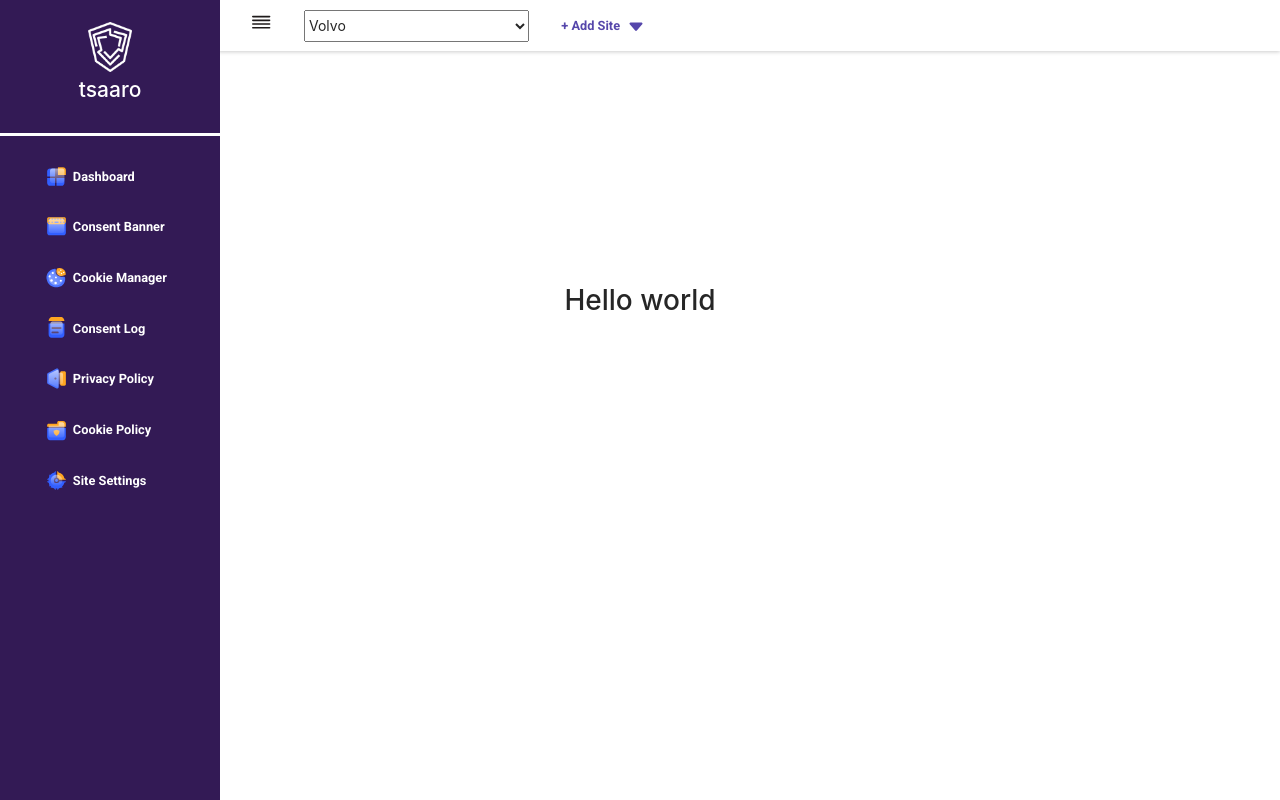
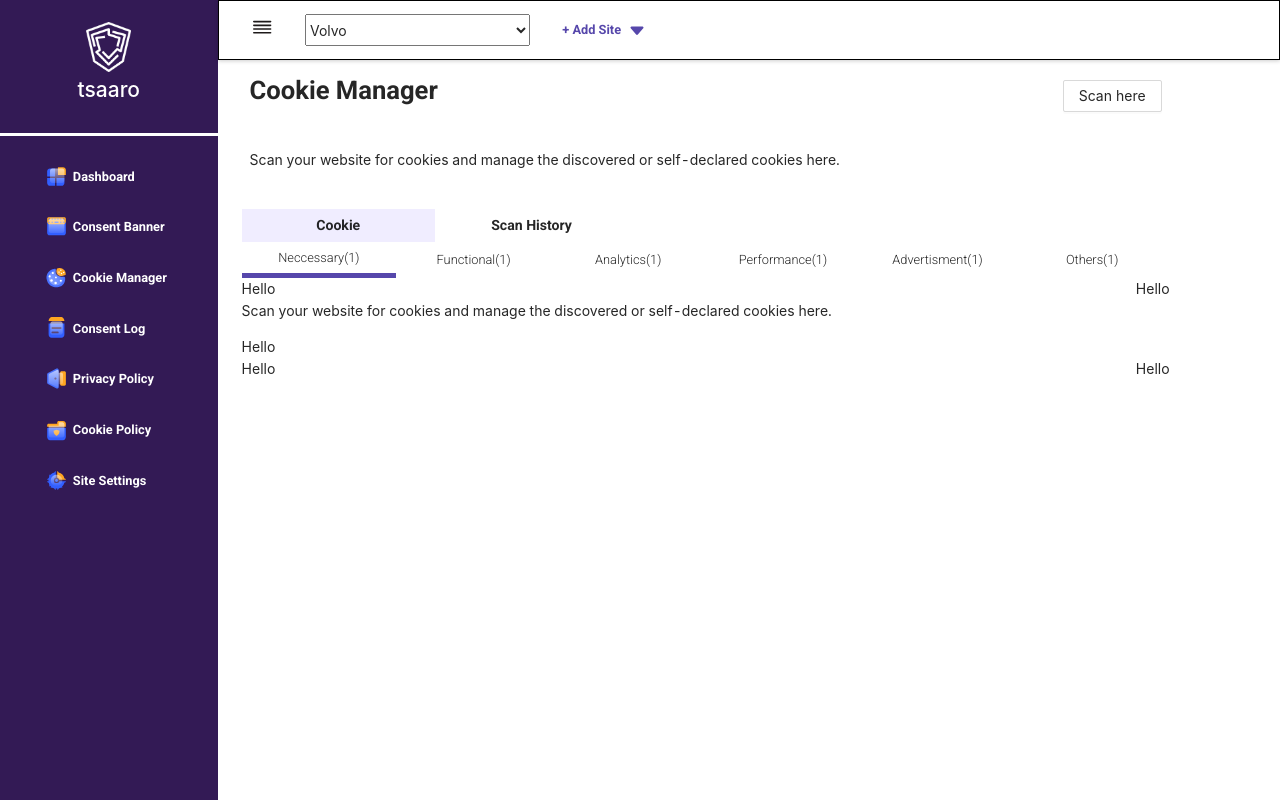
Before and after one commit to viveksingh2893/fronttsaaro, a React (Create React App) app in the folder tsaaro/: page /dsboard in a window 1280 px wide. Built offline with nearby package versions, Linux system fonts and the light colour scheme; a web font is replaced by a local one.

Commit message:
cookie board

```diff
--- /dev/null
+++ b/tsaaro/src/assets/css/cookieboard.css
@@ -0,0 +1,41 @@
+.cm{
+
+font-family: Roboto;
+font-size: 2vw;
+font-style: normal;
+font-weight: 600;
+line-height: 2.2vw;
+letter-spacing: 0em;
+text-align: left;
+
+}
+.cm-toggle-col{
+    padding:0.5rem;
+    display: flex;
+    justify-content: center;
+    align-items: center;
+}
+.cm-toggle{
+
+font-family: Roboto;
+font-size: 1.1vw;
+font-style: normal;
+font-weight: 700;
+line-height: 1.3vw;
+letter-spacing: 0em;
+margin:0;
+text-align: left;
+
+}
+.cm-cookie-selection{
+
+font-family: Roboto;
+font-size: 1vw;
+font-style: normal;
+font-weight: 500;
+line-height: 1.2vw;
+letter-spacing: 0em;
+text-align: left;
+margin:0
+
+}
--- a/tsaaro/src/assets/css/header.css
+++ b/tsaaro/src/assets/css/header.css
@@ -1,11 +1,12 @@
 @import url('https://fonts.googleapis.com/css2?family=Roboto:ital,wght@0,100;0,300;1,300&display=swap');
 .cont {
-  height: 4vw;
+  height:60px;
   left: 17vw;
   background: #ffffff;
+  width:calc(100vw - 17vw);
   display: flex;
   flex-direction: row;
-  margin-left: 17vw;
+  border:1px solid black;
   align-items: center;
   box-shadow: 0px 0.5px 4px rgba(0, 0, 0, 0.2);
 }
--- a/tsaaro/src/assets/css/sidemenu.css
+++ b/tsaaro/src/assets/css/sidemenu.css
@@ -3,8 +3,8 @@
     display: flex;
     flex-direction: column;
     justify-content: flex-start;
-    position: absolute;
-    width: 17.2vw;
+
+
     height: 100vh;
     left: 0px;
     top: 0px;
--- a/tsaaro/src/screen/dashboard/dashboard.js
+++ b/tsaaro/src/screen/dashboard/dashboard.js
@@ -1,10 +1,214 @@
+import { Col, Button, Row } from "antd";
+import { useState } from "react";
+import "../../assets/css/cookieboard.css";
+const DashboardScr = () => {
+  const [toggle, setToggle] = useState(false);
+  const [switchcookies, setSwitch] = useState([1, 0, 0, 0, 0, 0]);
 
-const DashboardScr=()=>{
-    return(
-       <div style={{display:'flex',height:'100vw',height:'40vw',justifyContent:'center',alignItems:'center'}}>
-           <h1>Hello world</h1>
-       </div>
+  const handletoggle = (e) => {
+    console.log("toggle..........");
+    window.addEventListener('click',()=>{
 
-    );
-}
+    })
+    setToggle(!toggle);
+  };
+
+  const handleswitch = (id) => {
+    if (id === "nc") {
+      setSwitch([1, 0, 0, 0, 0, 0]);
+    } else if (id === "fc") {
+      setSwitch([0, 1, 0, 0, 0, 0]);
+    } else if (id === "an") {
+      setSwitch([0, 0, 1, 0, 0, 0]);
+    } else if (id === "pr") {
+      setSwitch([0, 0, 0, 1, 0, 0]);
+    } else if (id === "ad") {
+      setSwitch([0, 0, 0, 0, 1, 0]);
+    } else if (id === "ot") {
+      setSwitch([0, 0, 0, 0, 0, 1]);
+    }
+  };
+  return (
+    <Col
+      style={{
+        marginLeft: "1rem",
+        height: "calc(100vh - 60px)",
+        justifyContent: "center",
+        alignItems: "center",
+      }}
+    >
+      <Row
+        style={{
+          display: "flex",
+          padding: "1rem",
+          alignItems: "center",
+          justifyContent: "flex-start",
+        }}
+      >
+        <Col span={12}>
+          <h2 className="cm">Cookie Manager</h2>
+        </Col>
+        <Col
+          span={12}
+          style={{
+            display: "flex",
+            alignItems: "center",
+            justifyContent: "flex-end",
+          }}
+        >
+          <Button>Scan here</Button>
+        </Col>
+      </Row>
+      <Row style={{ padding: "1rem" }}>
+        <p>
+          Scan your website for cookies and manage the discovered or
+          self-declared cookies here.
+        </p>
+      </Row>
+      <Row>
+        <Col span={24} style={{ padding: "0.5rem"}}>
+          <Row>
+            <Col
+              onClick={handletoggle}
+              className="cm-toggle-col"
+              style={{ backgroundColor: toggle ? "#ffffff" : "#F0EDFF" }}
+              span={5}
+            >
+              <h3 className="cm-toggle">Cookie</h3>
+            </Col>
+            <Col
+             onChange={handletoggle}
+              onClick={handletoggle}
+              className="cm-toggle-col"
+              style={{ backgroundColor: toggle ? "#F0EDFF" : "#ffffff" }}
+              span={5}
+            >
+              <h3 className="cm-toggle">Scan History</h3>
+            </Col>
+          </Row>
+          <Row>
+            <Col
+              onClick={() => handleswitch("nc")}
+              className="cm-toggle-col"
+              style={{
+                borderBottom:
+                  switchcookies[0] === 1 ? "5px solid #5647AB" : "none",
+              }}
+              span={4}
+            >
+              <h4 className="cm-cookie-selection">Neccessary(1)</h4>
+            </Col>
+            <Col
+              onClick={() => handleswitch("fc")}
+              style={{
+                borderBottom:
+                  switchcookies[1] === 1 ? "5px solid #5647AB" : "none",
+              }}
+              className="cm-toggle-col"
+              span={4}
+            >
+              <h4 className="cm-cookie-selection">Functional(1)</h4>
+            </Col>
+            <Col
+              onClick={() => handleswitch("an")}
+              className="cm-toggle-col"
+              style={{
+                borderBottom:
+                  switchcookies[2] === 1 ? "5px solid #5647AB" : "none",
+              }}
+              span={4}
+            >
+              <h4 className="cm-cookie-selection">Analytics(1)</h4>
+            </Col>
+            <Col
+              onClick={() => handleswitch("pr")}
+              className="cm-toggle-col"
+              style={{
+                borderBottom:
+                  switchcookies[3] === 1 ? "5px solid #5647AB" : "none",
+              }}
+              span={4}
+            >
+              <h4 className="cm-cookie-selection">Performance(1)</h4>
+            </Col>
+            <Col
+              onClick={() => handleswitch("ad")}
+              style={{
+                borderBottom:
+                  switchcookies[4] === 1 ? "5px solid #5647AB" : "none",
+              }}
+              className="cm-toggle-col"
+              span={4}
+            >
+              <h4 className="cm-cookie-selection">Advertisment(1)</h4>
+            </Col>
+            <Col
+              onClick={() => handleswitch("ot")}
+              style={{
+                borderBottom:
+                  switchcookies[5] === 1 ? "5px solid #5647AB" : "none",
+              }}
+              className="cm-toggle-col"
+              span={4}
+            >
+              <h4 className="cm-cookie-selection">Others(1)</h4>
+            </Col>
+          </Row>
+          <Row>
+            <Col
+              style={{
+                display: "flex",
+                alignItems: "center",
+                justifyContent: "flex-start",
+              }}
+              span={12}
+            >
+              Hello
+            </Col>
+            <Col
+              style={{
+                display: "flex",
+                alignItems: "center",
+                justifyContent: "flex-end",
+              }}
+              span={12}
+            >
+              Hello
+            </Col>
+          </Row>
+          <Row>
+            <p>
+              Scan your website for cookies and manage the discovered or
+              self-declared cookies here.
+            </p>
+          </Row>
+          <Row>Hello</Row>
+          <Row>
+            <Col
+              style={{
+                display: "flex",
+                alignItems: "center",
+                justifyContent: "flex-start",
+              }}
+              span={12}
+            >
+              Hello
+            </Col>
+            <Col
+              style={{
+                display: "flex",
+                alignItems: "center",
+                justifyContent: "flex-end",
+              }}
+              span={12}
+            >
+              Hello
+            </Col>
+          </Row>
+          <Row></Row>
+        </Col>
+      </Row>
+    </Col>
+  );
+};
 export default DashboardScr;
--- a/tsaaro/src/screen/dashboard/index.js
+++ b/tsaaro/src/screen/dashboard/index.js
@@ -13,12 +13,17 @@ import PrivacypolicyScr from './privacypolicy';
 import ConsentlogScr from './consentlog';
 import DashboardScr from './dashboard';
 import SitesettingScr from './sitesetting';
+import { Col,Row } from 'antd';
 const Screen=()=>{
     return(
         <>
-        <HeaderMenuView/>
-        <SideMenuView/>
-        <Routes>
+        <Row>
+
+            <Col>
+            <SideMenuView/>
+            </Col>
+            <Col span={18}><HeaderMenuView/>
+            <Routes>
             <Route path="/dsboard" element={<DashboardScr/>}/>
             <Route path="/cm" element={<CookiemanagerScr/>}/>
             <Route path="/cb" element={<ConsentbannerScr/>}/>
@@ -27,6 +32,14 @@ const Screen=()=>{
             <Route path="/pp" element={<PrivacypolicyScr/>}/>
             <Route path="/ss" element={<SitesettingScr/>}/>
         </Routes>
+
+
+
+            </Col>
+        </Row>
+
+
+
         </>
 
     );
```
